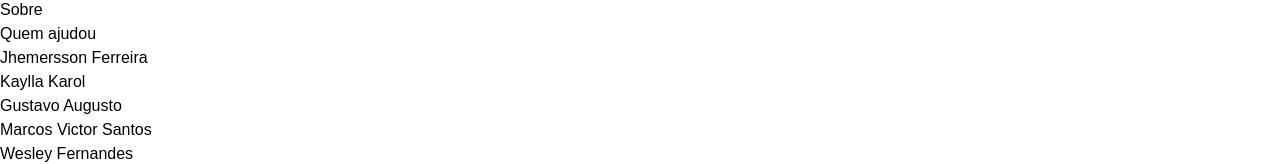
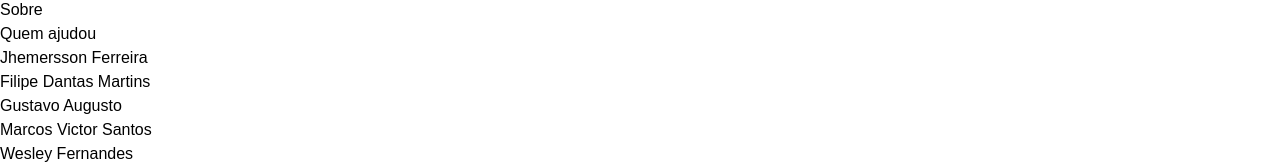
Before and after one commit to GiovanniMatos/vakinhadonavanda, a Next.js app: page / in a window 1280 px wide. Both pictures are taken after a click on the item "Quem ajudou". Shown: the part 1032-1196 px from the top of the page. Built offline with nearby package versions, Linux system fonts and the light colour scheme.

Commit message:
Update NavContribuidores.jsx

```diff
--- a/src/app/components/DonateContent/NavDonateContent/NavContribuidores.jsx
+++ b/src/app/components/DonateContent/NavDonateContent/NavContribuidores.jsx
@@ -4,7 +4,7 @@ export default function NavContribuidores(){
     return(
         <div className="text-sm left w-[24rem]">
             <h2 className="bg-slate-100 pt-4 pb-4 text-center text-base font-bold rounded-md">Jhemersson Ferreira</h2>
-            <h2 className="bg-slate-100 pt-4 pb-4 text-center text-base font-bold rounded-md">Kaylla Karol</h2>
+            <h2 className="bg-slate-100 pt-4 pb-4 text-center text-base font-bold rounded-md">Filipe Dantas Martins</h2>
             <h2 className="bg-slate-100 pt-4 pb-4 text-center text-base font-bold rounded-md">Gustavo Augusto</h2>
             <h2 className="bg-slate-100 pt-4 pb-4 text-center text-base font-bold rounded-md">Marcos Victor Santos</h2>
             <h2 className="bg-slate-100 pt-4 pb-4 text-center text-base font-bold rounded-md">Wesley Fernandes</h2>
```
